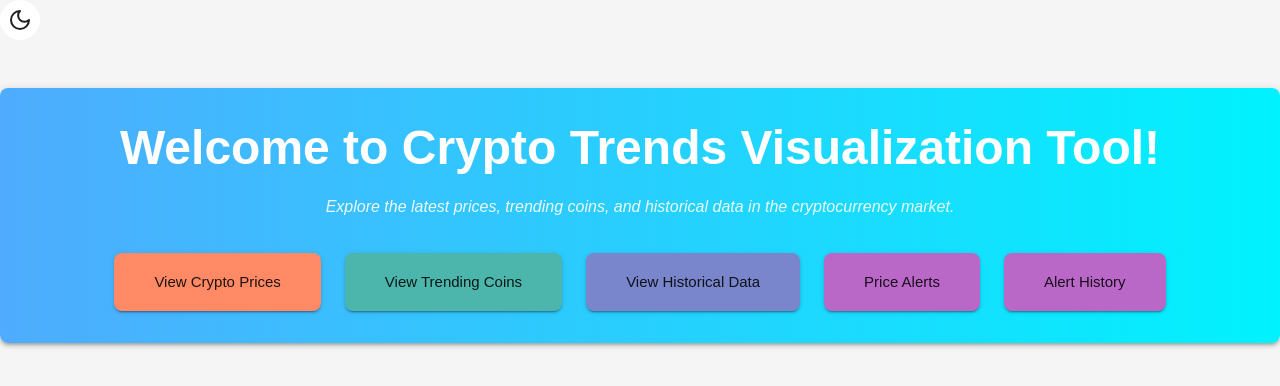
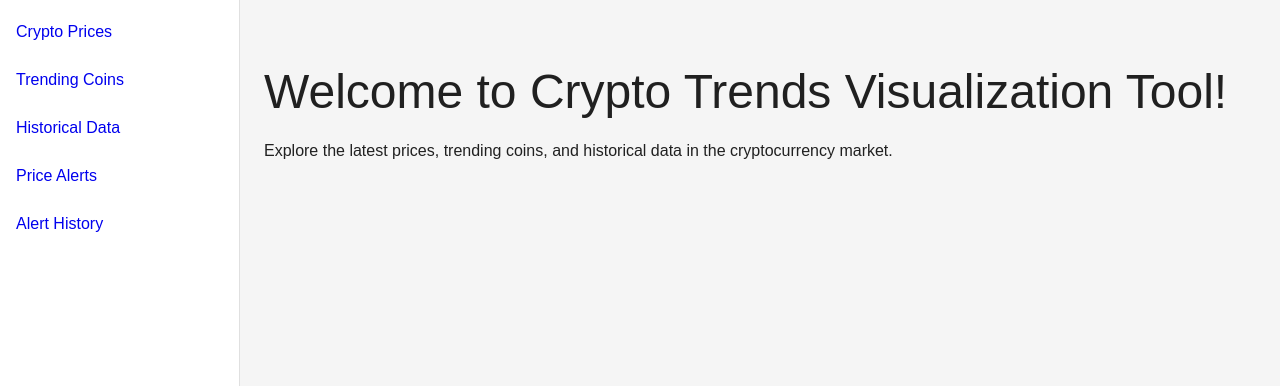
Before and after one commit to ConradPB/Crypto-Trends-Visualization-Tool, a React (Vite) app in the folder frontend/cryptotool/: page / in a window 1280 px wide. Shown: the top 386 px of the page. Built offline with nearby package versions, Linux system fonts and the light colour scheme.

Commit message:
updated dashboard

```diff
--- a/frontend/cryptotool/src/pages/Dashboard.tsx
+++ b/frontend/cryptotool/src/pages/Dashboard.tsx
@@ -1,119 +1,63 @@
-import { Link } from 'react-router-dom';
-import { Button, Typography, Box, Stack } from '@mui/material';
-import { useTheme } from '@mui/material/styles';
-
+import { Link } from "react-router-dom";
+import {
+  Box,
+  Typography,
+  Button,
+  Drawer,
+  List,
+  ListItem,
+  ListItemText,
+} from "@mui/material";
+import { useTheme } from "@mui/material/styles";
 
 const Dashboard = () => {
   const theme = useTheme();
 
   return (
-    <Box
-      sx={{
-        textAlign: 'center',
-        mt: 6,
-        px: 2,
-        py: 4,
-        background: 'linear-gradient(to right, #4facfe, #00f2fe)',
-        color: '#fff',
-        borderRadius: 2,
-        boxShadow: 3,
-      }}
-    >
-      <Typography variant="h3" gutterBottom sx={{ fontWeight: 'bold' }}>
-        Welcome to Crypto Trends Visualization Tool!
-      </Typography>
-      <Typography
-        variant="subtitle1"
-        gutterBottom
+    <Box sx={{ display: "flex" }}>
+      {/* Sidebar */}
+      <Drawer
+        variant="permanent"
         sx={{
-          color: 'rgba(255, 255, 255, 0.9)',
-          fontStyle: 'italic',
-          mb: 4,
+          width: 240,
+          flexShrink: 0,
+          "& .MuiDrawer-paper": {
+            width: 240,
+            boxSizing: "border-box",
+            backgroundColor:
+              theme.palette.mode === "dark" ? "#1e1e1e" : "#ffffff",
+          },
         }}
       >
-        Explore the latest prices, trending coins, and historical data in the cryptocurrency market.
-      </Typography>
+        <List>
+          <ListItem button component={Link} to="/crypto">
+            <ListItemText primary="Crypto Prices" />
+          </ListItem>
+          <ListItem button component={Link} to="/trending">
+            <ListItemText primary="Trending Coins" />
+          </ListItem>
+          <ListItem button component={Link} to="/historical">
+            <ListItemText primary="Historical Data" />
+          </ListItem>
+          <ListItem button component={Link} to="/alerts">
+            <ListItemText primary="Price Alerts" />
+          </ListItem>
+          <ListItem button component={Link} to="/alerts-history">
+            <ListItemText primary="Alert History" />
+          </ListItem>
+        </List>
+      </Drawer>
 
-      <Stack direction="row" justifyContent="center" spacing={3} sx={{ mt: 4 }}>
-        <Button
-          variant="contained"
-          color="primary"
-          size="large"
-          sx={{
-            px: 5,
-            py: 2,
-            backgroundColor: '#ff8a65',
-            '&:hover': { backgroundColor: '#ff7043' },
-          }}
-          component={Link}
-          to="/crypto"
-        >
-          View Crypto Prices
-        </Button>
-
-        <Button
-          variant="contained"
-          color="secondary"
-          size="large"
-          sx={{
-            px: 5,
-            py: 2,
-            backgroundColor: '#4db6ac',
-            '&:hover': { backgroundColor: '#26a69a' },
-          }}
-          component={Link}
-          to="/trending"
-        >
-          View Trending Coins
-        </Button>
-
-        <Button
-          variant="contained"
-          size="large"
-          sx={{
-            px: 5,
-            py: 2,
-            backgroundColor: '#7986cb',
-            '&:hover': { backgroundColor: '#5c6bc0' },
-          }}
-          component={Link}
-          to="/historical"
-        >
-          View Historical Data
-        </Button>
-        <Button
-        variant="contained"
-        size="large"
-        sx={{
-          px: 5,
-          py: 2,
-          backgroundColor: theme.palette.mode === 'dark' ? '#9c27b0' : '#ba68c8',
-          '&:hover': {
-            backgroundColor: theme.palette.mode === 'dark' ? '#7b1fa2' : '#ab47bc'
-          },
-        }}
-        component={Link}
-        to="/alerts"
-        >
-          Price Alerts
-          </Button>
-          <Button
-          variant="contained"
-          size="large"
-          sx={{
-            px: 5,
-            py: 2,
-            backgroundColor: theme.palette.mode === 'dark' ? '#9c27b0' : '#ba68c8',
-            '&:hover': {
-              backgroundColor: theme.palette.mode === 'dark' ? '#7b1fa2' : '#ab47bc'
-            },
-          }}
-          component={Link}
-          to="/alerts-history" // Add this button
-        >
-          Alert History
-        </Button>
-      </Stack>
+      {/* Main Content */}
+      <Box sx={{ flexGrow: 1, p: 3 }}>
+        <Typography variant="h3" gutterBottom>
+          Welcome to Crypto Trends Visualization Tool!
+        </Typography>
+        <Typography variant="subtitle1" gutterBottom>
+          Explore the latest prices, trending coins, and historical data in the
+          cryptocurrency market.
+        </Typography>
+      </Box>
     </Box>
   );
 };
```
